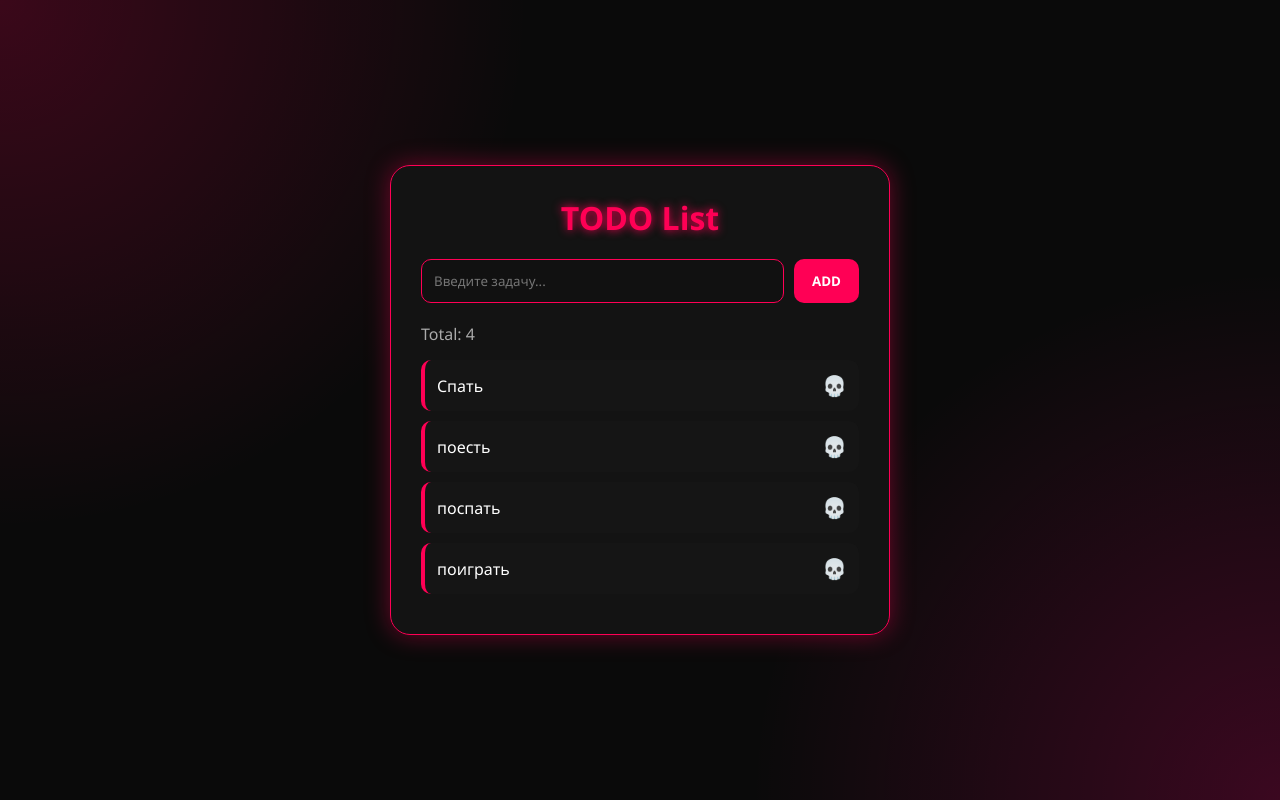
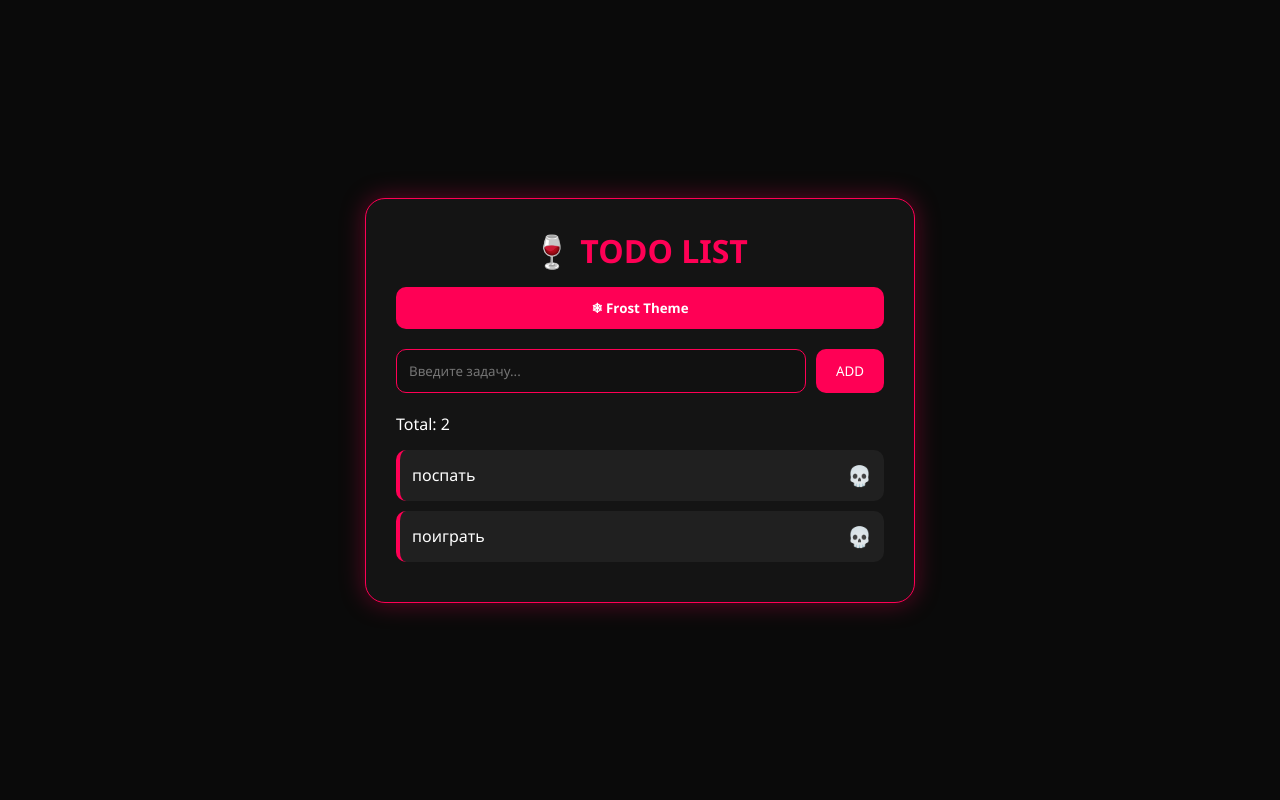
Before and after one commit to Ran1ijch/todo_list, a Flask app: page / in a window 1280 px wide. Run offline with Flask 3, Linux system fonts and the light colour scheme.

Commit message:
Add files via upload

```diff
--- a/templates/index.html
+++ b/templates/index.html
@@ -2,121 +2,247 @@
 <html lang="ru">
 <head>
 <meta charset="UTF-8">
+<meta name="viewport" content="width=device-width, initial-scale=1.0">
 <title>TODO List</title>
 
 <style>
-        * {
-            margin: 0;
-            padding: 0;
-            box-sizing: border-box;
-            font-family: "Segoe UI", sans-serif;
+:root{
+    --bg:#0a0a0a;
+    --card:#141414;
+    --accent:#ff0055;
+    --text:white;
+    --input:#111;
 }
 
-        body {
-            min-height: 100vh;
-            background: #0a0a0a;
-            background-image:
-                radial-gradient(circle at top left, rgba(255, 0, 90, 0.2), transparent 35%),
-                radial-gradient(circle at bottom right, rgba(255, 0, 120, 0.2), transparent 35%);
-            color: white;
-            display: flex;
-            justify-content: center;
-            align-items: center;
+/* Frost Theme */
+body.frost{
+    --bg:linear-gradient(135deg,#dcefff,#eef7ff,#d4ecff);
+    --card:rgba(255,255,255,0.55);
+    --accent:#7cc6ff;
+    --text:#0f172a;
+    --input:rgba(255,255,255,0.75);
+
+    position:relative;
+    overflow-x:hidden;
 }
 
-        .container {
-            width: 500px;
-            padding: 30px;
-            background: rgba(20, 20, 20, 0.95);
-            border: 1px solid #ff0055;
-            border-radius: 20px;
-            box-shadow: 0 0 25px rgba(255, 0, 85, 0.4);
+*{
+    margin:0;
+    padding:0;
+    box-sizing:border-box;
+    font-family:"Segoe UI",sans-serif;
 }
 
-        h1 {
-            text-align: center;
-            color: #ff0055;
-            margin-bottom: 20px;
-            text-shadow: 0 0 10px #ff0055;
+body{
+    min-height:100vh;
+    display:flex;
+    justify-content:center;
+    align-items:center;
+    background:var(--bg);
+    color:var(--text);
+    transition:0.5s;
 }
 
-        form {
-            display: flex;
-            gap: 10px;
-            margin-bottom: 20px;
+/* Frost Effects */
+
+body.frost::before,
+body.frost::after{
+    content:"";
+    position:fixed;
+    border-radius:50%;
+    filter:blur(90px);
+    z-index:-2;
 }
 
-        input {
-            flex: 1;
-            padding: 12px;
-            background: #111;
-            border: 1px solid #ff0055;
-            border-radius: 10px;
-            color: white;
-            outline: none;
+body.frost::before{
+    width:400px;
+    height:400px;
+    background:rgba(124,198,255,.45);
+    top:-120px;
+    left:-120px;
+    animation:float1 15s ease-in-out infinite;
 }
 
-        input:focus {
-            box-shadow: 0 0 10px #ff0055;
+body.frost::after{
+    width:350px;
+    height:350px;
+    background:rgba(180,230,255,.4);
+    right:-100px;
+    bottom:-100px;
+    animation:float2 18s ease-in-out infinite;
 }
 
-        button {
-            padding: 12px 18px;
-            border: none;
-            border-radius: 10px;
-            background: #ff0055;
-            color: white;
-            cursor: pointer;
-            font-weight: bold;
-            transition: 0.3s;
+.snow{
+    position:fixed;
+    inset:0;
+    pointer-events:none;
+    z-index:-1;
+    opacity:0;
 }
 
-        button:hover {
-            box-shadow: 0 0 15px #ff0055;
-            transform: translateY(-2px);
+body.frost .snow{
+    opacity:1;
+
+    background-image:
+        radial-gradient(circle,rgba(255,255,255,.9) 2px,transparent 2px),
+        radial-gradient(circle,rgba(255,255,255,.6) 1px,transparent 1px),
+        radial-gradient(circle,rgba(255,255,255,.8) 1.5px,transparent 1.5px);
+
+    background-size:
+        180px 180px,
+        120px 120px,
+        240px 240px;
+
+    animation:snowfall 18s linear infinite;
 }
 
-        .total {
-            margin-bottom: 15px;
-            color: #aaa;
+@keyframes snowfall{
+    from{
+        transform:translateY(-40px);
+    }
+    to{
+        transform:translateY(60px);
+    }
 }
 
-        .todo {
-            display: flex;
-            justify-content: space-between;
-            align-items: center;
-            background: #151515;
-            padding: 12px;
-            border-radius: 10px;
-            margin-bottom: 10px;
-            border-left: 4px solid #ff0055;
-            transition: 0.3s;
+@keyframes float1{
+    0%,100%{
+        transform:translate(0,0);
+    }
+    50%{
+        transform:translate(90px,40px);
+    }
 }
 
-        .todo:hover {
-            transform: translateX(5px);
-            box-shadow: 0 0 10px rgba(255, 0, 85, 0.4);
+@keyframes float2{
+    0%,100%{
+        transform:translate(0,0);
+    }
+    50%{
+        transform:translate(-80px,-50px);
+    }
 }
 
-        .delete {
-            text-decoration: none;
-            font-size: 20px;
+/* Container */
+
+.container{
+    width:550px;
+    padding:30px;
+    border-radius:20px;
+    background:var(--card);
+    border:1px solid var(--accent);
+    backdrop-filter:blur(20px);
+    box-shadow:0 0 25px rgba(255,0,85,.35);
+    transition:0.5s;
 }
 
-        .empty {
-            text-align: center;
-            color: #777;
-            margin-top: 20px;
+body.frost .container{
+    box-shadow:
+        0 8px 32px rgba(124,198,255,.25),
+        0 0 35px rgba(124,198,255,.2);
+}
+
+h1{
+    text-align:center;
+    color:var(--accent);
+    margin-bottom:15px;
+}
+
+#themeBtn{
+    width:100%;
+    padding:12px;
+    margin-bottom:20px;
+    border:none;
+    border-radius:10px;
+    background:var(--accent);
+    color:white;
+    font-weight:bold;
+    cursor:pointer;
+    transition:.3s;
+}
+
+#themeBtn:hover{
+    transform:translateY(-2px);
+}
+
+form{
+    display:flex;
+    gap:10px;
+    margin-bottom:20px;
+}
+
+input{
+    flex:1;
+    padding:12px;
+    border-radius:10px;
+    border:1px solid var(--accent);
+    background:var(--input);
+    color:var(--text);
+    outline:none;
+}
+
+input:focus{
+    box-shadow:0 0 10px var(--accent);
+}
+
+button[type="submit"]{
+    padding:12px 20px;
+    border:none;
+    border-radius:10px;
+    background:var(--accent);
+    color:white;
+    cursor:pointer;
+}
+
+.total{
+    margin-bottom:15px;
+}
+
+.todo{
+    display:flex;
+    justify-content:space-between;
+    align-items:center;
+    padding:12px;
+    margin-bottom:10px;
+    border-radius:10px;
+    background:rgba(255,255,255,.05);
+    border-left:4px solid var(--accent);
+    transition:.3s;
+}
+
+.todo:hover{
+    transform:translateX(5px);
+}
+
+.todo a{
+    text-decoration:none;
+    font-size:20px;
+}
+
+.empty{
+    text-align:center;
+    opacity:.7;
+    margin-top:15px;
 }
 </style>
 </head>
 <body>
 
+<div class="snow"></div>
+
 <div class="container">
-    <h1>TODO List</h1>
+
+    <h1>🍷 TODO LIST</h1>
+
+    <button id="themeBtn">❄ Frost Theme</button>
 
     <form action="/add" method="post">
-        <input type="text" name="todo" placeholder="Введите задачу..." required>
+        <input
+            type="text"
+            name="todo"
+            placeholder="Введите задачу..."
+            required
+        >
         <button type="submit">ADD</button>
     </form>
 
@@ -125,14 +251,36 @@
     {% for todo in todos %}
     <div class="todo">
         <span>{{ todo }}</span>
-        <a class="delete" href="/delete/{{ loop.index0 }}">💀</a>
+        <a href="/delete/{{ loop.index0 }}">💀</a>
     </div>
     {% endfor %}
 
     {% if not todos %}
     <h2 class="empty">No todos yet</h2>
     {% endif %}
+
 </div>
+
+<script>
+const btn = document.getElementById("themeBtn");
+
+btn.addEventListener("click", () => {
+    document.body.classList.toggle("frost");
+
+    if(document.body.classList.contains("frost")){
+        btn.textContent = "🍷 Burgundy Theme";
+        localStorage.setItem("theme","frost");
+    } else {
+        btn.textContent = "❄ Frost Theme";
+        localStorage.setItem("theme","burgundy");
+    }
+});
+
+if(localStorage.getItem("theme") === "frost"){
+    document.body.classList.add("frost");
+    btn.textContent = "🍷 Burgundy Theme";
+}
+</script>
 
 </body>
 </html>
```
Lines whose indentation alone changed are shown as unchanged.
